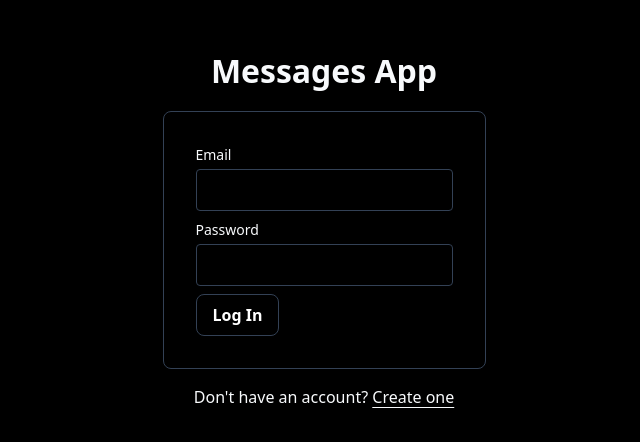
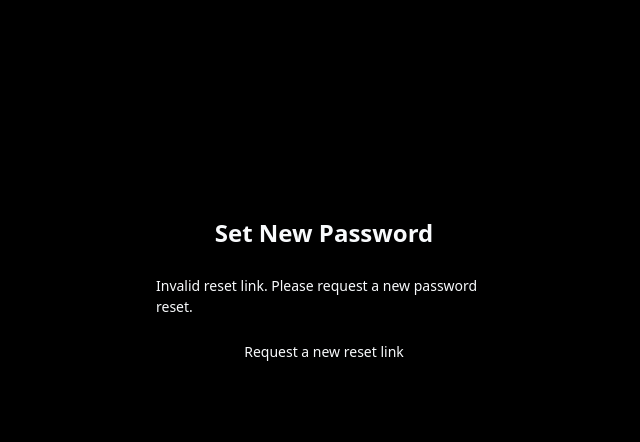
Before and after one commit to jphamtv/apollo, a React (Vite) app in the folder client/: page /reset-password in a window 1280 px wide. Before the commit this address led to /login. Shown: the part 112-554 px from the top of the page, without its empty margins (316-956 px from the left). Built offline with nearby package versions, Linux system fonts and the light colour scheme; no server answers.

Commit message:
feat: Implement forgot password / password reset

```diff
--- a/client/src/App.tsx
+++ b/client/src/App.tsx
@@ -6,6 +6,8 @@ import ProtectedRoute from './components/auth/ProtectedRoute';
 import Login from './pages/Login';
 import Register from './pages/Register';
 import MessagesLayout from './pages/MessagesLayout';
+import ForgotPassword from './pages/ForgotPassword';
+import ResetPassword from './pages/ResetPassword';
 
 function App() {
   return (
@@ -16,6 +18,8 @@ function App() {
             {/* Public routes */}
             <Route path='/login' element={<Login />} />
             <Route path='/register' element={<Register />} />
+            <Route path='/forgot-password' element={<ForgotPassword />} />
+            <Route path='/reset-password' element={<ResetPassword />} />
 
             {/* Protected routes */}
             <Route element={<ProtectedRoute />}>
--- /dev/null
+++ b/client/src/pages/ForgotPassword.module.css
@@ -0,0 +1,62 @@
+.wrapper {
+  display: flex;
+  justify-content: center;
+  align-items: center;
+  min-height: 100vh;
+  background-color: var(--color-bg-dark);
+}
+
+.container {
+  width: 100%;
+  max-width: 400px;
+  padding: 2rem;
+  background-color: var(--color-bg);
+  border-radius: 8px;
+  box-shadow: 0 4px 6px rgba(0, 0, 0, 0.1);
+}
+
+.title {
+  color: var(--color-text);
+  margin-bottom: 1.5rem;
+  text-align: center;
+  font-size: 1.5rem;
+}
+
+.form {
+  display: flex;
+  flex-direction: column;
+  gap: 1rem;
+}
+
+.errorMessage {
+  color: var(--color-error);
+  margin-top: 0.5rem;
+  font-size: 0.875rem;
+}
+
+.successMessage {
+  color: var(--color-success);
+  margin-top: 0.5rem;
+  font-size: 0.875rem;
+  background-color: rgba(var(--color-success-rgb), 0.1);
+  padding: 0.75rem;
+  border-radius: 4px;
+  border-left: 4px solid var(--color-success);
+}
+
+.footer {
+  margin-top: 1.5rem;
+  text-align: center;
+  color: var(--color-text-light);
+  font-size: 0.875rem;
+}
+
+.link {
+  color: var(--color-primary);
+  text-decoration: none;
+  cursor: pointer;
+}
+
+.link:hover {
+  text-decoration: underline;
+}
--- /dev/null
+++ b/client/src/pages/ForgotPassword.tsx
@@ -0,0 +1,78 @@
+import { useState } from 'react';
+import { Link } from 'react-router-dom';
+import { apiClient } from '../utils/apiClient';
+import Button from '../components/ui/Button';
+import Input from '../components/ui/Input';
+import styles from './ForgotPassword.module.css';
+
+export default function ForgotPassword() {
+  const [email, setEmail] = useState('');
+  const [isLoading, setIsLoading] = useState(false);
+  const [error, setError] = useState('');
+  const [isSubmitted, setIsSubmitted] = useState(false);
+
+  const handleSubmit = async (e: React.FormEvent) => {
+    e.preventDefault();
+    setError('');
+
+    if (!email.trim()) {
+      setError('Email is required');
+      return;
+    }
+
+    setIsLoading(true);
+    try {
+      await apiClient.post('/auth/reset-request', { email });
+      setIsSubmitted(true);
+    } catch {
+      // Not setting error here to prevent email enumeration
+      // The backend always returns 200 whether the email exists or not
+    } finally {
+      setIsLoading(false);
+    }
+  };
+
+  return (
+    <div className={styles.wrapper}>
+      <div className={styles.container}>
+        <h1 className={styles.title}>Reset Password</h1>
+
+        {isSubmitted ? (
+          <>
+            <div className={styles.successMessage}>
+              If an account exists with this email, we've sent instructions to reset your password.
+            </div>
+            <p className={styles.footer}>
+              <Link to="/login">
+                <span className={styles.link}>Back to login</span>
+              </Link>
+            </p>
+          </>
+        ) : (
+          <form onSubmit={handleSubmit} className={styles.form}>
+            <p>Enter your email address and we'll send you a link to reset your password.</p>
+            <Input
+              label="Email"
+              type="email"
+              name="email"
+              value={email}
+              onChange={(e) => setEmail(e.target.value)}
+              autoComplete="email"
+              required
+            />
+            {error && <p className={styles.errorMessage}>{error}</p>}
+            <Button type="submit" isLoading={isLoading}>
+              Send Reset Link
+            </Button>
+            <p className={styles.footer}>
+              Remember your password?{' '}
+              <Link to="/login">
+                <span className={styles.link}>Log in</span>
+              </Link>
+            </p>
+          </form>
+        )}
+      </div>
+    </div>
+  );
+}
--- a/client/src/pages/Login.module.css
+++ b/client/src/pages/Login.module.css
@@ -15,14 +15,18 @@
   text-align: center;
 }
 
+.footer {
+  font-size: 0.875rem;
+}
+
 .form {
-  margin: 1rem 0;
+  margin: 1rem 0 0.5rem;
   padding: 2rem;
   border: 1px solid var(--border-color);
   border-radius: var(--border-radius);
 }
 
-.link {
+.signUpLink{
   text-decoration: underline;
   text-underline-offset: 0.25rem;
 }
@@ -30,3 +34,10 @@
 .errorMessage {
   color: var(--error);
 }
+
+.forgotPassword {
+  text-align: right;
+  font-size: 0.75rem;
+  margin-top: -0.25rem;
+  margin-bottom: 1rem;
+}
--- a/client/src/pages/Login.tsx
+++ b/client/src/pages/Login.tsx
@@ -67,6 +67,11 @@ export default function Login() {
             autoComplete="current-password"
             required
           />
+          <div className={styles.forgotPassword}>
+            <Link to="/forgot-password">
+              <span className={styles.link}>Forgot password?</span>
+            </Link>
+          </div>
           {error && <p className={styles.errorMessage}>{error}</p>}
           <Button type="submit" isLoading={isLoading}>
             Log In
@@ -76,7 +81,7 @@ export default function Login() {
         <p className={styles.footer}>
           Don't have an account?{" "}
           <Link to="/register">
-            <span className={styles.link}>Create one</span>
+            <span className={styles.signUpLink}>Create one</span>
           </Link>
         </p>
       </div>
--- a/client/src/pages/Register.module.css
+++ b/client/src/pages/Register.module.css
@@ -15,8 +15,12 @@
   text-align: center;
 }
 
+.footer {
+  font-size: 0.875rem;
+}
+
 .form {
-  margin: 1rem 0;
+  margin: 1rem 0 0.5rem;
   padding: 2rem;
   border: 1px solid var(--border-color);
   border-radius: var(--border-radius);
--- a/client/src/pages/Register.tsx
+++ b/client/src/pages/Register.tsx
@@ -12,12 +12,24 @@ export default function Register() {
     email: "",
     password: "",
   });
+  const [confirmPassword, setConfirmPassword] = useState("");
   const [error, setError] = useState("");
   const navigate = useNavigate();
 
   const handleSubmit = async (e: React.FormEvent) => {
     e.preventDefault();
     setError("");
+
+    // Simple validation
+    if (credentials.password.length < 8) {
+      setError('Password must be at least 8 characters long');
+      return;
+    }
+
+    if (credentials.password !== confirmPassword) {
+      setError('Passwords do not match');
+      return;
+    }
 
     try {
       await apiClient.post("/auth/register", credentials);
@@ -71,7 +83,15 @@ export default function Register() {
               }
             required
           />
-
+          <Input
+              label="Confirm Password"
+              type="password"
+              name="confirmPassword"
+              value={confirmPassword}
+              onChange={(e) => setConfirmPassword(e.target.value)}
+              autoComplete="new-password"
+              required
+            />
           <Button type="submit">
             Create Account
           </Button>
--- /dev/null
+++ b/client/src/pages/ResetPassword.tsx
@@ -0,0 +1,118 @@
+import { useState, useEffect } from 'react';
+import { Link, useNavigate, useLocation } from 'react-router-dom';
+import { apiClient } from '../utils/apiClient';
+import Button from '../components/ui/Button';
+import Input from '../components/ui/Input';
+import styles from './ForgotPassword.module.css';
+
+export default function ResetPassword() {
+  const navigate = useNavigate();
+  const location = useLocation();
+  const [token, setToken] = useState('');
+  const [newPassword, setNewPassword] = useState('');
+  const [confirmPassword, setConfirmPassword] = useState('');
+  const [isLoading, setIsLoading] = useState(false);
+  const [error, setError] = useState('');
+  const [isSuccess, setIsSuccess] = useState(false);
+
+  // Extract token from URL query parameter
+  useEffect(() => {
+    const params = new URLSearchParams(location.search);
+    const resetToken = params.get('token');
+    if (resetToken) {
+      setToken(resetToken);
+    } else {
+      setError('Invalid reset link. Please request a new password reset.');
+    }
+  }, [location]);
+
+  const handleSubmit = async (e: React.FormEvent) => {
+    e.preventDefault();
+    setError('');
+
+    // Simple validation
+    if (newPassword.length < 8) {
+      setError('Password must be at least 8 characters long');
+      return;
+    }
+
+    if (newPassword !== confirmPassword) {
+      setError('Passwords do not match');
+      return;
+    }
+
+    setIsLoading(true);
+    try {
+      await apiClient.post('/auth/reset-confirm', { token, newPassword });
+      setIsSuccess(true);
+      // Redirect to login after 3 seconds
+      setTimeout(() => navigate('/login'), 3000);
+    } catch (err) {
+      setError(err instanceof Error ? err.message : 'Password reset failed. The link may have expired.');
+    } finally {
+      setIsLoading(false);
+    }
+  };
+
+  if (isSuccess) {
+    return (
+      <div className={styles.wrapper}>
+        <div className={styles.container}>
+          <h1 className={styles.title}>Password Reset Successful</h1>
+          <div className={styles.successMessage}>
+            Your password has been reset successfully. You will be redirected to the login page shortly.
+          </div>
+          <p className={styles.footer}>
+            <Link to="/login">
+              <span className={styles.link}>Go to login</span>
+            </Link>
+          </p>
+        </div>
+      </div>
+    );
+  }
+
+  return (
+    <div className={styles.wrapper}>
+      <div className={styles.container}>
+        <h1 className={styles.title}>Set New Password</h1>
+
+        {!token ? (
+          <div className={styles.errorMessage}>
+            {error}
+            <p className={styles.footer}>
+              <Link to="/forgot-password">
+                <span className={styles.link}>Request a new reset link</span>
+              </Link>
+            </p>
+          </div>
+        ) : (
+          <form onSubmit={handleSubmit} className={styles.form}>
+            <Input
+              label="New Password"
+              type="password"
+              name="newPassword"
+              value={newPassword}
+              onChange={(e) => setNewPassword(e.target.value)}
+              autoComplete="new-password"
+              required
+            />
+            <Input
+              label="Confirm Password"
+              type="password"
+              name="confirmPassword"
+              value={confirmPassword}
+              onChange={(e) => setConfirmPassword(e.target.value)}
+              autoComplete="new-password"
+              required
+            />
+            {error && <p className={styles.errorMessage}>{error}</p>}
+            <Button type="submit" isLoading={isLoading}>
+              Reset Password
+            </Button>
+          </form>
+        )}
+      </div>
+    </div>
+  );
+}
```
Also changed, not shown: 1 other file (tests, documents, lock files or other folders).
